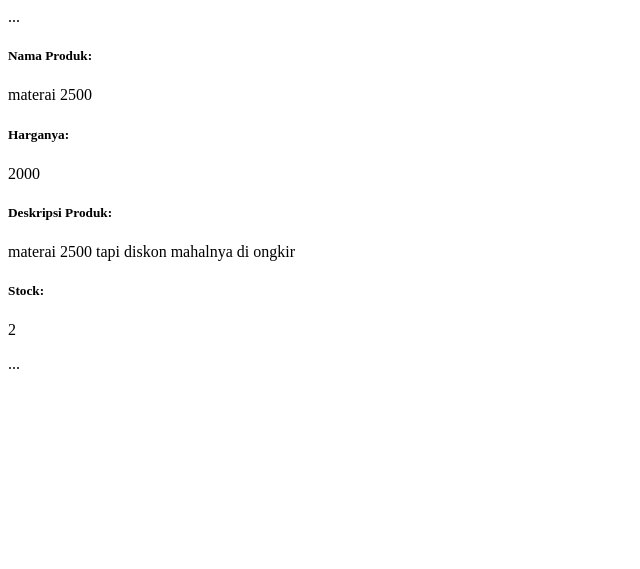
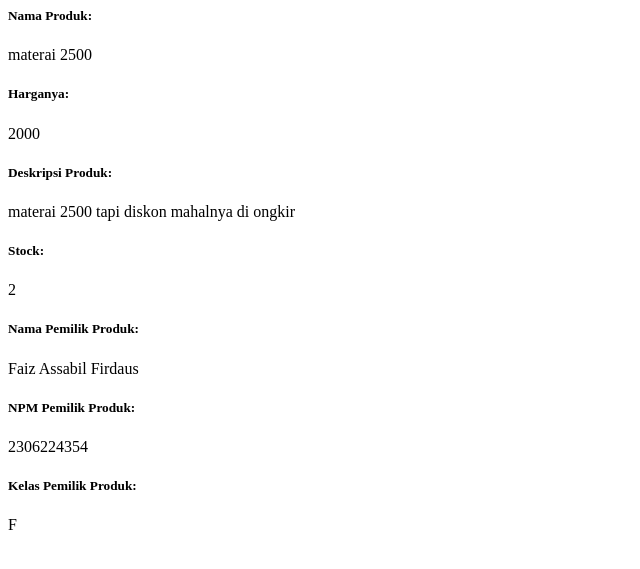
Before and after one commit to fassabilf/orenji, a Django app: page / in a window 1280 px wide. Shown: the top 569 px of the page, without its empty margins (0-640 px from the left). Run offline with Django 5.2, Linux system fonts and the light colour scheme.

Commit message:
finishing tugas 2

```diff
--- a/main/models.py
+++ b/main/models.py
@@ -1,7 +1,7 @@
 from django.db import models
 
 class OrenjiEntry(models.Model):
-    name = models.CharField(max_length=255)
+    product_name = models.CharField(max_length=255)
     price = models.IntegerField()
     descriptions = models.TextField()
     stock = models.IntegerField()
--- a/main/templates/main.html
+++ b/main/templates/main.html
@@ -1,10 +1,20 @@
-...
 <h5>Nama Produk: </h5>
-<p>{{ name}}<p>
+<p>{{ product_name }}</p>
+
 <h5>Harganya: </h5>
-<p>{{ price}}<p>
+<p>{{ price }}</p>
+
 <h5>Deskripsi Produk: </h5>
-<p>{{ description}}<p>
+<p>{{ description }}</p>
+
 <h5>Stock: </h5>
-<p>{{ stock}}<p>
-...
+<p>{{ stock }}</p>
+
+<h5>Nama Pemilik Produk: </h5>
+<p>{{ nama }}</p>
+
+<h5>NPM Pemilik Produk: </h5>
+<p>{{ npm }}</p>
+
+<h5>Kelas Pemilik Produk: </h5>
+<p>{{ kelas }}</p>
--- a/main/views.py
+++ b/main/views.py
@@ -1,10 +1,19 @@
 from django.shortcuts import render
+
 def show_main(request):
+    identitas = {
+        'nama': 'Faiz Assabil Firdaus',
+        'npm': '2306224354',
+        'kelas': 'F'
+    }
     context = {
-        'name' : 'materai 2500',
+        'product_name': 'materai 2500',
         'price': 2000,
         'description': 'materai 2500 tapi diskon mahalnya di ongkir',
-        'stock' : 2
+        'stock': 2
     }
 
+    # Menggabungkan dua dictionary
+    context.update(identitas)
+
     return render(request, "main.html", context)
```
Also changed, not shown: README.md (added), bagan.png (added).
